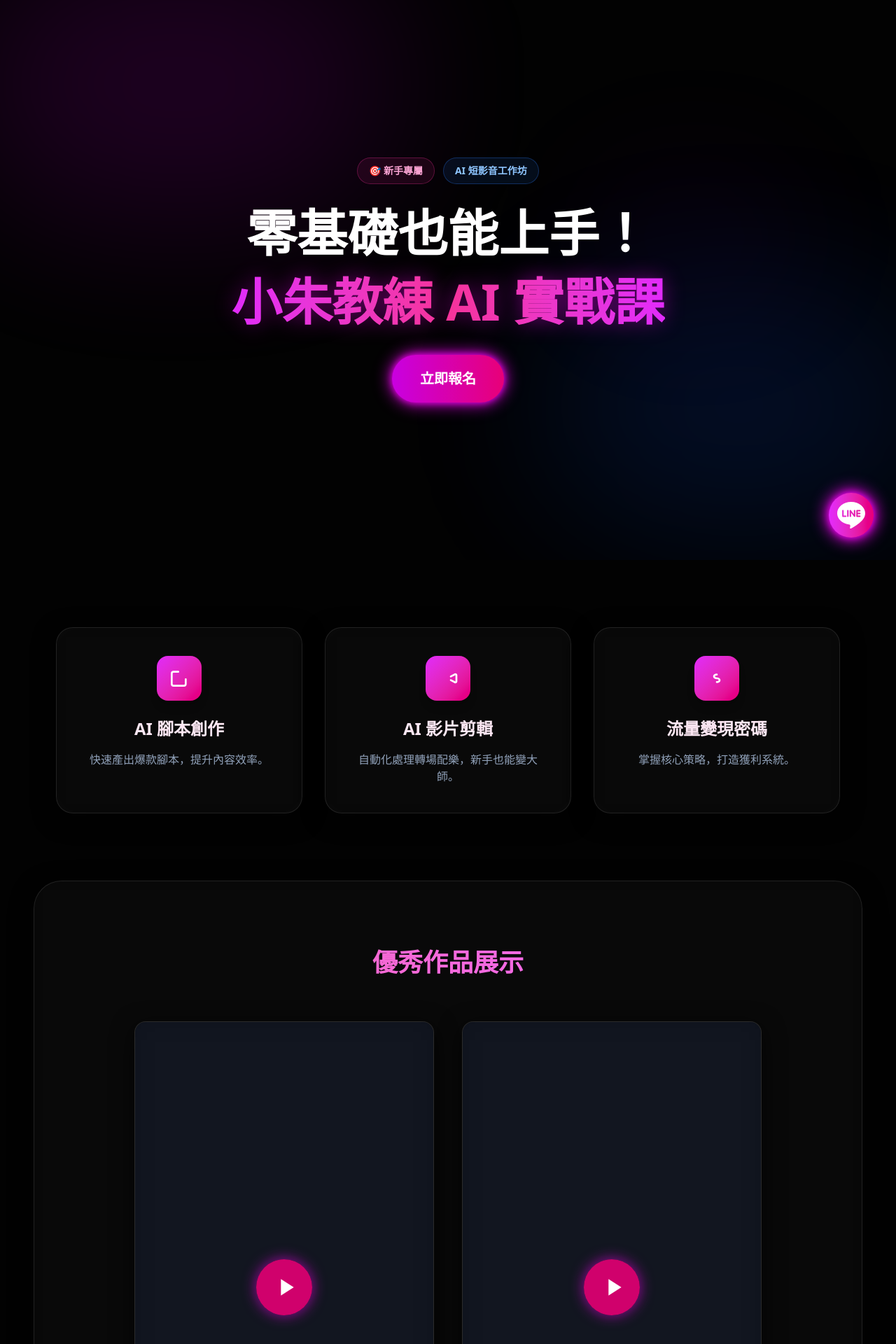
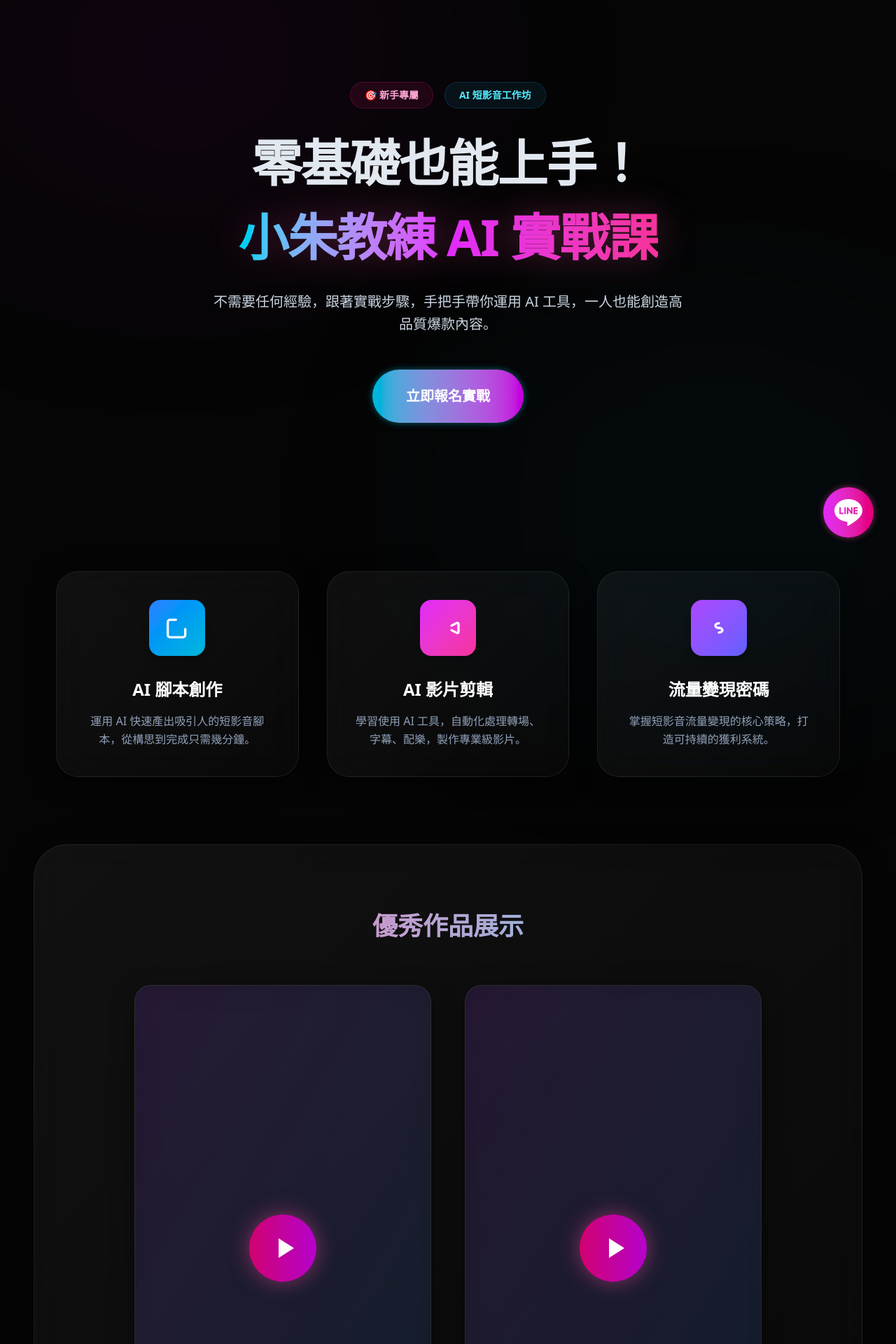
Before and after one commit to teondevil004-bot/pink-ai-coach, a Next.js app: page / in a window 1280 px wide. Shown: the top 1920 px of the page at 70% size. Built offline with nearby package versions, Linux system fonts and the light colour scheme.

Commit message:
Enhance Home page design with refined background colors, improved button styles, and updated glassmorphism effects. Streamlined layout for better user experience and added new animations for visual appeal. Adjusted text readability with contrasting colors and optimized CSS for performance.

```diff
--- a/src/app/globals.css
+++ b/src/app/globals.css
@@ -1,9 +1,10 @@
 @import "tailwindcss";
 
 :root {
-  --background: #020202; /* 極深黑 */
+  --background: #050505; /* 稍微亮一點點的深黑，減少死黑感 */
   --foreground: #ffffff;
-  --neon-pink: #ff00ff;
+  --neon-pink: #ec4899; /* 稍微柔和一點的粉 */
+  --neon-cyan: #06b6d4; /* 新增：青色，用來平衡視覺 */
 }
 
 body {
@@ -12,36 +13,36 @@ body {
   overflow-x: hidden;
 }
 
-/* 強化版玻璃擬態：背景必須有顏色流動才會明顯 */
+/* 升級版玻璃擬態：加入細微的深色漸層底，提升文字閱讀性 */
 .glass-card {
-  background: rgba(255, 255, 255, 0.03);
-  backdrop-filter: blur(20px) saturate(160%); /* 加強模糊與飽和度 */
-  -webkit-backdrop-filter: blur(20px) saturate(160%);
-  border: 1px solid rgba(255, 255, 255, 0.1); /* 玻璃邊框感 */
-  box-shadow: 0 8px 32px 0 rgba(0, 0, 0, 0.8);
+  background: linear-gradient(135deg, rgba(255, 255, 255, 0.05), rgba(255, 255, 255, 0.02));
+  backdrop-filter: blur(25px) saturate(150%); /* 更強的模糊 */
+  -webkit-backdrop-filter: blur(25px) saturate(150%);
+  border: 1px solid rgba(255, 255, 255, 0.08); /* 更細緻的邊框 */
+  box-shadow: 0 8px 32px 0 rgba(0, 0, 0, 0.5);
   transition: all 0.3s ease;
 }
 
 .glass-card:hover {
-  background: rgba(255, 255, 255, 0.05);
-  border: 1px solid rgba(255, 0, 255, 0.3); /* 滑過時邊框微發粉光 */
+  border: 1px solid rgba(236, 72, 153, 0.3); /* 滑過時微粉光 */
+  transform: translateY(-3px);
+  box-shadow: 0 15px 40px rgba(236, 72, 153, 0.1);
 }
 
-/* 霓虹呼吸燈動畫 */
+/* 更優雅的呼吸燈動畫 */
 @keyframes neon-pulse {
-  0%, 100% { filter: drop-shadow(0 0 5px var(--neon-pink)) brightness(1); }
-  50% { filter: drop-shadow(0 0 15px var(--neon-pink)) brightness(1.2); }
+  0%, 100% { box-shadow: 0 0 10px rgba(236, 72, 153, 0.5); }
+  50% { box-shadow: 0 0 25px rgba(236, 72, 153, 0.8); }
 }
 
-.animate-neon-pulse {
-  animation: neon-pulse 3s infinite;
+/* 新增：青藍色呼吸燈 */
+@keyframes cyan-pulse {
+  0%, 100% { box-shadow: 0 0 10px rgba(6, 182, 212, 0.5); }
+  50% { box-shadow: 0 0 25px rgba(6, 182, 212, 0.8); }
 }
 
-@keyframes spin-slow {
-  from { transform: rotate(0deg); }
-  to { transform: rotate(360deg); }
-}
+.animate-neon-pulse { animation: neon-pulse 3s ease-in-out infinite; }
+.animate-cyan-pulse { animation: cyan-pulse 3s ease-in-out infinite; }
 
-.animate-spin-slow {
-  animation: spin-slow 15s linear infinite;
-}
+@keyframes spin-slow { from { transform: rotate(0deg); } to { transform: rotate(360deg); } }
+.animate-spin-slow { animation: spin-slow 20s linear infinite; }
--- a/src/app/page.tsx
+++ b/src/app/page.tsx
@@ -1,10 +1,9 @@
 'use client';
 
-import { useState, useEffect } from 'react';
+import { useState } from 'react';
 
 export default function Home() {
   const [isHovered, setIsHovered] = useState(false);
-  const [thumbnails, setThumbnails] = useState<{[key: string]: string | null}>({});
 
   const scrollToForm = () => {
     document.getElementById('registration-form')?.scrollIntoView({ behavior: 'smooth' });
@@ -16,68 +15,79 @@ export default function Home() {
   ];
 
   return (
-    <div className="min-h-screen text-white relative bg-[#020202]">
+    <div className="min-h-screen text-white relative bg-[#050505] overflow-hidden">
 
-      {/* 🔮 背景裝飾光球：這是讓「玻璃質感」現形的關鍵 */}
-      <div className="fixed inset-0 overflow-hidden pointer-events-none z-0">
-        <div className="absolute top-[-10%] left-[-5%] w-[50%] h-[50%] bg-fuchsia-600/15 rounded-full blur-[120px] animate-pulse"></div>
-        <div className="absolute bottom-[5%] right-[-5%] w-[45%] h-[45%] bg-blue-600/15 rounded-full blur-[120px] animate-pulse" style={{ animationDelay: '2s' }}></div>
-        <div className="absolute top-[30%] right-[10%] w-[25%] h-[25%] bg-purple-600/10 rounded-full blur-[100px] animate-pulse" style={{ animationDelay: '1s' }}></div>
+      {/* 🌟 優化後的背景：光球變得非常淡雅，不搶視線 */}
+      <div className="fixed inset-0 pointer-events-none z-0">
+        <div className="absolute top-[-20%] left-[-10%] w-[60%] h-[60%] bg-fuchsia-800/10 rounded-full blur-[150px] animate-pulse"></div>
+        <div className="absolute bottom-[-20%] right-[-10%] w-[60%] h-[60%] bg-cyan-800/10 rounded-full blur-[150px] animate-pulse" style={{ animationDelay: '2s' }}></div>
       </div>
 
       <div className="relative z-10">
         {/* Hero Section */}
-        <section className="relative min-h-screen flex items-center justify-center px-4 overflow-hidden">
-          <div className="text-center">
-            <div className="mb-6 flex justify-center gap-3">
-              <span className="px-4 py-2 text-sm font-bold text-pink-300 bg-pink-500/10 rounded-full border border-pink-500/30 backdrop-blur-md animate-pulse">🎯 新手專屬</span>
-              <span className="px-4 py-2 text-sm font-bold text-blue-300 bg-blue-500/10 rounded-full border border-blue-500/30 backdrop-blur-md">AI 短影音工作坊</span>
+        <section className="relative min-h-[90vh] flex items-center justify-center px-4">
+          <div className="text-center max-w-4xl mx-auto">
+            <div className="mb-8 flex justify-center gap-4">
+              {/* 標籤改用更高級的藍/粉搭配 */}
+              <span className="px-5 py-2 text-sm font-bold text-pink-300 bg-pink-900/20 rounded-full border border-pink-500/20 backdrop-blur-md">🎯 新手專屬</span>
+              <span className="px-5 py-2 text-sm font-bold text-cyan-300 bg-cyan-900/20 rounded-full border border-cyan-500/20 backdrop-blur-md">AI 短影音工作坊</span>
             </div>
-            <h1 className="text-5xl sm:text-7xl font-bold mb-8 leading-tight">
-              <span className="block text-white mb-2">零基礎也能上手！</span>
-              <span className="bg-gradient-to-r from-fuchsia-500 via-pink-500 to-fuchsia-500 bg-clip-text text-transparent drop-shadow-[0_0_15px_rgba(255,0,255,0.4)]">小朱教練 AI 實戰課</span>
+            <h1 className="text-5xl sm:text-7xl font-extrabold mb-8 leading-tight tracking-tight">
+              <span className="block text-slate-200 mb-4">零基礎也能上手！</span>
+              {/* 標題漸層加入青色，更具層次感 */}
+              <span className="bg-gradient-to-r from-cyan-400 via-fuchsia-500 to-pink-500 bg-clip-text text-transparent drop-shadow-[0_0_25px_rgba(236,72,153,0.3)]">
+                小朱教練 AI 實戰課
+              </span>
             </h1>
+            <p className="text-xl text-slate-300 mb-12 max-w-2xl mx-auto leading-relaxed">
+              不需要任何經驗，跟著實戰步驟，手把手帶你運用 AI 工具，一人也能創造高品質爆款內容。
+            </p>
+            {/* 主按鈕改用藍粉漸層，視覺更平衡 */}
             <button
               onClick={scrollToForm}
-              className="px-10 py-5 bg-gradient-to-r from-fuchsia-600 to-pink-600 text-white font-bold text-xl rounded-full shadow-[0_0_25px_rgba(255,0,255,0.5)] hover:scale-105 transition-all animate-neon-pulse"
+              className="px-12 py-6 bg-gradient-to-r from-cyan-500 to-fuchsia-600 text-white font-bold text-xl rounded-full hover:scale-105 transition-all animate-cyan-pulse"
             >
-              立即報名
+              立即報名實戰
             </button>
           </div>
         </section>
 
-        {/* 亮點區塊：使用玻璃卡片 */}
-        <section className="py-24 px-4 max-w-6xl mx-auto grid grid-cols-1 md:grid-cols-3 gap-8">
-          {[
-            { t: "AI 腳本創作", d: "快速產出爆款腳本，提升內容效率。", i: "M11 5H6a2 2 0 00-2 2v11a2 2 0 002 2h11a2 2 0 002-2v-5" },
-            { t: "AI 影片剪輯", d: "自動化處理轉場配樂，新手也能變大師。", i: "M15 10l4.553-2.276A1 1 0 0121 8.618v6.764a1 1 0 01-1.447.894L15 14" },
-            { t: "流量變現密碼", d: "掌握核心策略，打造獲利系統。", i: "M12 8c-1.657 0-3 .895-3 2s1.343 2 3 2 3 .895 3 2-1.343 2-3 2" }
-          ].map((item, idx) => (
-            <div key={idx} className="glass-card p-10 rounded-3xl text-center">
-              <div className="w-16 h-16 bg-gradient-to-br from-fuchsia-500 to-pink-600 rounded-2xl flex items-center justify-center mx-auto mb-6 shadow-lg">
-                <svg className="w-8 h-8 text-white" fill="none" stroke="currentColor" viewBox="0 0 24 24"><path strokeLinecap="round" strokeLinejoin="round" strokeWidth="2" d={item.i} /></svg>
+        {/* 亮點區塊 */}
+        <section className="py-24 px-4 max-w-6xl mx-auto">
+           <div className="grid grid-cols-1 md:grid-cols-3 gap-10">
+            {[
+              { t: "AI 腳本創作", d: "運用 AI 快速產出吸引人的短影音腳本，從構思到完成只需幾分鐘。", i: "M11 5H6a2 2 0 00-2 2v11a2 2 0 002 2h11a2 2 0 002-2v-5", color: "from-blue-500 to-cyan-500" },
+              { t: "AI 影片剪輯", d: "學習使用 AI 工具，自動化處理轉場、字幕、配樂，製作專業級影片。", i: "M15 10l4.553-2.276A1 1 0 0121 8.618v6.764a1 1 0 01-1.447.894L15 14", color: "from-fuchsia-500 to-pink-500" },
+              { t: "流量變現密碼", d: "掌握短影音流量變現的核心策略，打造可持續的獲利系統。", i: "M12 8c-1.657 0-3 .895-3 2s1.343 2 3 2 3 .895 3 2-1.343 2-3 2", color: "from-purple-500 to-indigo-500" }
+            ].map((item, idx) => (
+              <div key={idx} className="glass-card p-10 rounded-[32px] text-center group">
+                <div className={`w-20 h-20 bg-gradient-to-br ${item.color} rounded-2xl flex items-center justify-center mx-auto mb-8 shadow-lg group-hover:scale-110 transition-transform`}>
+                  <svg className="w-10 h-10 text-white" fill="none" stroke="currentColor" viewBox="0 0 24 24"><path strokeLinecap="round" strokeLinejoin="round" strokeWidth="2" d={item.i} /></svg>
+                </div>
+                <h3 className="text-2xl font-bold mb-4 text-white">{item.t}</h3>
+                <p className="text-slate-400 leading-relaxed">{item.d}</p>
               </div>
-              <h3 className="text-2xl font-bold mb-4 text-pink-100">{item.t}</h3>
-              <p className="text-slate-400">{item.d}</p>
-            </div>
-          ))}
+            ))}
+          </div>
         </section>
 
-        {/* 作品展示 */}
-        <section className="py-24 px-4 glass-card mx-4 sm:mx-12 rounded-[40px] border-pink-500/10 mb-20">
+        {/* 作品展示 - 容器也加上玻璃質感 */}
+        <section className="py-24 px-4 mx-4 sm:mx-12 glass-card rounded-[48px] mb-20">
           <div className="max-w-5xl mx-auto text-center">
-            <h2 className="text-4xl font-bold mb-16 bg-gradient-to-r from-pink-400 to-fuchsia-400 bg-clip-text text-transparent">優秀作品展示</h2>
-            <div className="grid grid-cols-1 md:grid-cols-2 gap-10 max-w-4xl mx-auto">
+            <h2 className="text-4xl font-bold mb-16 bg-gradient-to-r from-pink-400 to-cyan-400 bg-clip-text text-transparent">優秀作品展示</h2>
+            <div className="grid grid-cols-1 md:grid-cols-2 gap-12 max-w-4xl mx-auto">
               {tiktokVideos.map((video) => (
-                <div key={video.id} className="group glass-card rounded-2xl overflow-hidden shadow-2xl hover:-translate-y-3">
+                <div key={video.id} className="group glass-card rounded-3xl overflow-hidden hover:-translate-y-3 shadow-xl">
                   <div className="aspect-[9/16] bg-slate-900/50 relative">
-                    <button onClick={() => window.open(video.url, '_blank')} className="absolute inset-0 flex items-center justify-center">
-                      <div className="w-20 h-20 bg-pink-600/90 rounded-full flex items-center justify-center shadow-[0_0_20px_rgba(255,0,255,0.6)] group-hover:scale-110 transition-transform">
-                        <svg className="w-10 h-10 text-white ml-1" fill="currentColor" viewBox="0 0 24 24"><path d="M8 5v14l11-7z" /></svg>
+                    {/* 這裡之後可以放縮圖 */}
+                    <div className="absolute inset-0 bg-gradient-to-br from-fuchsia-900/30 to-cyan-900/30 mix-blend-overlay"></div>
+                    <button onClick={() => window.open(video.url, '_blank')} className="absolute inset-0 flex items-center justify-center z-20">
+                      <div className="w-24 h-24 bg-gradient-to-r from-pink-600/90 to-fuchsia-600/90 rounded-full flex items-center justify-center shadow-[0_0_30px_rgba(236,72,153,0.5)] group-hover:scale-110 transition-transform">
+                        <svg className="w-12 h-12 text-white ml-1" fill="currentColor" viewBox="0 0 24 24"><path d="M8 5v14l11-7z" /></svg>
                       </div>
                     </button>
                   </div>
-                  <div className="p-5 font-bold text-pink-50">{video.title}</div>
+                  <div className="p-6 font-bold text-xl text-white">{video.title}</div>
                 </div>
               ))}
             </div>
@@ -86,29 +96,29 @@ export default function Home() {
 
         {/* 報名表單 */}
         <section id="registration-form" className="py-24 px-4 text-center">
-          <div className="max-w-4xl mx-auto glass-card p-16 rounded-[40px] border-pink-500/20">
-            <h2 className="text-4xl font-bold mb-6">開啟你的 AI 之旅</h2>
-            <p className="text-slate-400 mb-12 text-lg">填寫表單，讓小朱教練帶你實戰</p>
+          <div className="max-w-4xl mx-auto glass-card p-16 rounded-[48px] border-pink-500/10">
+            <h2 className="text-4xl sm:text-5xl font-bold mb-8 text-white">開啟你的 AI 之旅</h2>
+            <p className="text-slate-300 mb-12 text-xl max-w-2xl mx-auto">名額有限，立即填寫表單，讓小朱教練帶你實戰獲利！</p>
             <a
               href="https://docs.google.com/forms/d/e/1FAIpQLSd9ndjiIbhtVPcL0VMD6XCE9CnoF_Cf6LI_yN2IgymyvwnutQ/viewform"
               target="_blank" rel="noopener noreferrer"
-              className="inline-block px-12 py-5 bg-gradient-to-r from-fuchsia-600 to-pink-600 text-white font-bold text-xl rounded-full animate-neon-pulse shadow-[0_0_30px_rgba(255,0,255,0.3)]"
+              className="inline-block px-16 py-6 bg-gradient-to-r from-fuchsia-600 to-pink-600 text-white font-bold text-2xl rounded-full animate-neon-pulse hover:scale-105 transition-transform"
             >
               立即報名
             </a>
           </div>
         </section>
 
-        {/* Floating LINE */}
+        {/* Floating LINE - 保持粉色霓虹 */}
         <a
           href="https://lin.ee/2m5l5CH"
           target="_blank" rel="noopener noreferrer"
-          className="fixed bottom-8 right-8 z-50 w-16 h-16 bg-gradient-to-r from-fuchsia-500 to-pink-600 rounded-full shadow-[0_0_25px_rgba(255,0,255,0.7)] flex items-center justify-center hover:scale-110 transition-all animate-neon-pulse group"
+          className="fixed bottom-8 right-8 z-50 w-18 h-18 p-4 bg-gradient-to-r from-fuchsia-500 to-pink-600 rounded-full shadow-[0_0_30px_rgba(236,72,153,0.6)] flex items-center justify-center hover:scale-110 transition-all animate-neon-pulse group"
           onMouseEnter={() => setIsHovered(true)}
           onMouseLeave={() => setIsHovered(false)}
         >
           <svg className="w-10 h-10 text-white" viewBox="0 0 24 24" fill="currentColor"><path d="M19.365 9.863c.349 0 .63.285.63.631 0 .345-.281.63-.63.63H17.61v1.125h1.755c.349 0 .63.283.63.63 0 .344-.281.629-.63.629h-2.386c-.345 0-.627-.285-.627-.629V8.108c0-.345.282-.63.63-.63h2.386c.349 0 .63.285.63.63 0 .349-.281.63-.63.63H17.61v1.125h1.755zm-3.855 3.016c0 .27-.174.51-.432.596-.064.021-.133.031-.199.031-.211 0-.391-.09-.51-.25l-2.443-3.317v2.94c0 .344-.279.629-.631.629-.346 0-.626-.285-.626-.629V8.108c0-.27.173-.51.43-.595.06-.023.136-.033.194-.033.195 0 .375.104.495.254l2.462 3.33V8.108c0-.345.282-.63.63-.63.345 0 .63.285.63.63v4.771zm-5.741 0c0 .344-.282.629-.631.629-.345 0-.627-.285-.627-.629V8.108c0-.345.282-.63.63-.63.346 0 .628.285.628.63v4.771zm-2.466.629H4.917c-.345 0-.63-.285-.63-.629V8.108c0-.345.285-.63.63-.63.348 0 .63.285.63.63v4.141h1.756c.348 0 .629.283.629.63 0 .344-.282.629-.629.629M24 10.314C24 4.943 18.615.572 12 .572S0 4.943 0 10.314c0 4.811 4.27 8.842 10.035 9.608.391.082.923.258 1.058.59.12.301.079.766.058 1.08l-.164 1.02c-.045.301-.24 1.186 1.049.645 1.291-.539 6.916-4.078 9.436-6.975C23.176 14.393 24 12.458 24 10.314" /></svg>
-          {isHovered && <span className="absolute right-full mr-4 px-4 py-2 bg-fuchsia-600 text-white text-sm rounded-xl whitespace-nowrap shadow-xl">教練在線等您!</span>}
+          {isHovered && <span className="absolute right-full mr-4 px-4 py-2 bg-fuchsia-700 text-white text-sm font-bold rounded-xl whitespace-nowrap shadow-xl backdrop-blur-md border border-pink-500/30">教練在線等您!</span>}
         </a>
       </div>
     </div>
```
